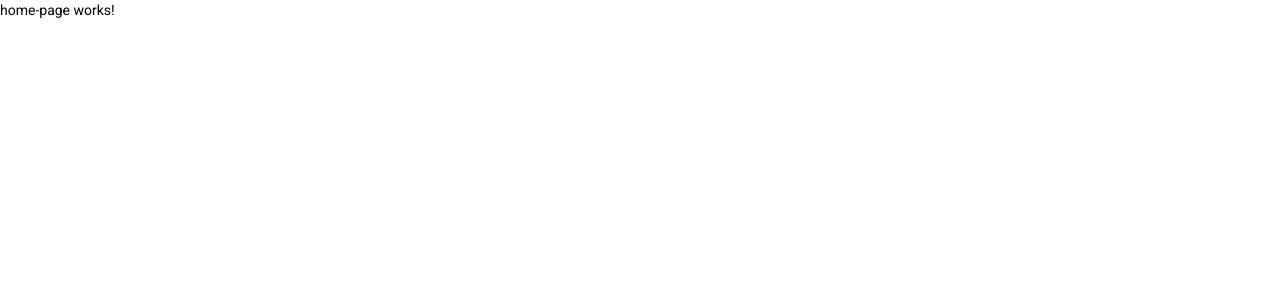
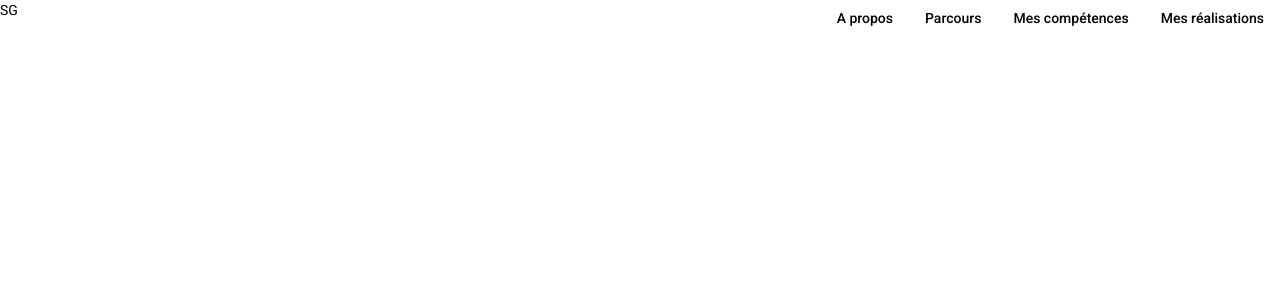
Before and after one commit to Woinkk/Portfolio, an Angular app: page /home in a window 1280 px wide. Shown: the top 300 px of the page. Built offline with nearby package versions, Linux system fonts and the light colour scheme.

Commit message:
WIP header component

```diff
--- /dev/null
+++ b/src/app/components/header/header.component.html
@@ -0,0 +1,19 @@
+<div class="header-container">
+    <div class="header-title">
+        SG
+    </div>
+    <div class="navbar-container">
+        <div class="about">
+            <button mat-button>A propos</button>
+        </div>
+        <div class="career">
+            <button mat-button>Parcours</button>
+        </div>
+        <div class="skills">
+            <button mat-button>Mes compétences</button>
+        </div>
+        <div class="articles">
+            <button mat-button>Mes réalisations</button>
+        </div>
+    </div>
+</div>
--- /dev/null
+++ b/src/app/components/header/header.component.less
@@ -0,0 +1,18 @@
+.header-container {
+    display: flex;
+    flex-direction: row;
+    justify-content: space-between;
+}
+
+.navbar-container {
+    display: flex;
+    flex-direction: row;
+}
+
+.header-title {
+    font-size: 24wh;
+}
+
+.header-container > div {
+    height: 50%;
+}
--- /dev/null
+++ b/src/app/components/header/header.component.ts
@@ -0,0 +1,15 @@
+import { Component, OnInit } from '@angular/core';
+
+@Component({
+  selector: 'app-header',
+  templateUrl: './header.component.html',
+  styleUrls: ['./header.component.less']
+})
+export class HeaderComponent implements OnInit {
+
+  constructor() { }
+
+  ngOnInit(): void {
+  }
+
+}
--- a/src/app/components/home-page/home-page.component.html
+++ b/src/app/components/home-page/home-page.component.html
@@ -1 +1,4 @@
-<p>home-page works!</p>
+<div class="app-container">
+    <app-header></app-header>
+    <router-outlet></router-outlet>
+</div>
```
Also changed, not shown: src/app/app.module.ts (+7 -2 lines), 1 other file (tests, documents, lock files or other folders).
